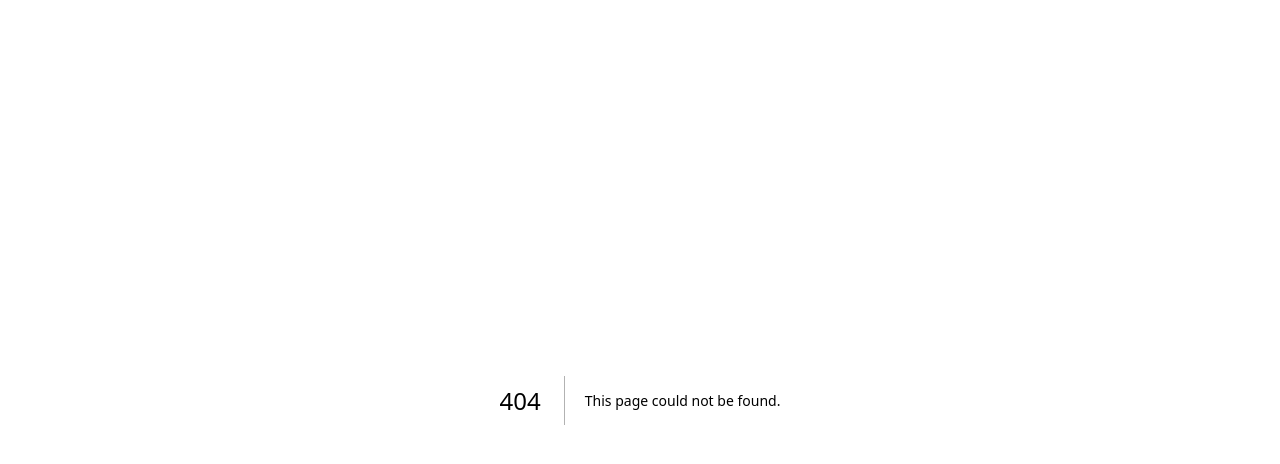
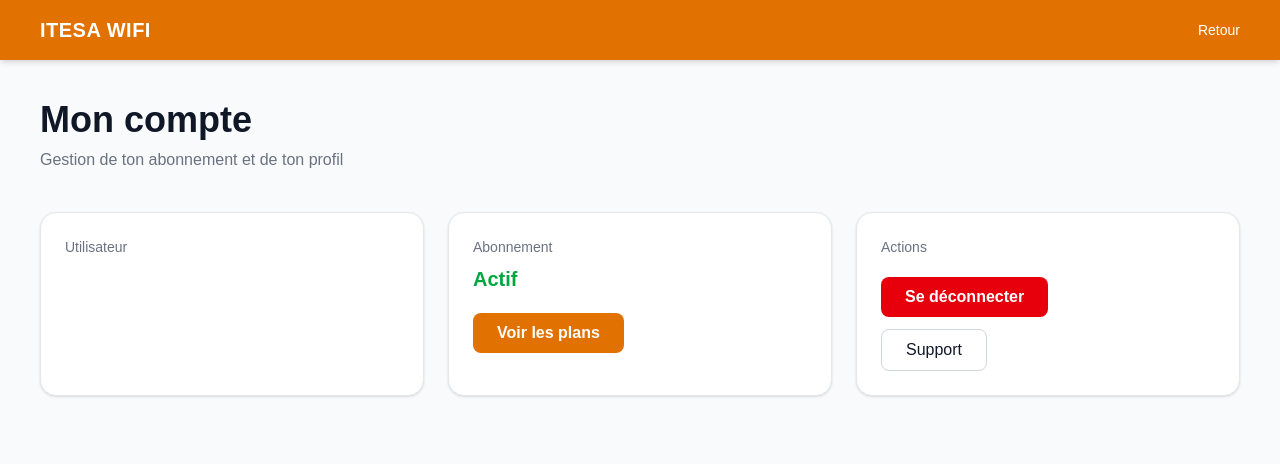
Before and after one commit to jeanantoinenaruto-cell/Itesa, a Next.js app: page /account in a window 1280 px wide. Before the commit this address had no page. Shown: the top 464 px of the page. Built offline with nearby package versions, Linux system fonts and the light colour scheme.

Commit message:
mercredi 6 juillet update

```diff
--- /dev/null
+++ b/app/account/page.tsx
@@ -0,0 +1,114 @@
+"use client";
+
+import { useUser } from "@/hooks/useUser";
+import { supabase } from "@/lib/supabase";
+import { useRouter } from "next/navigation";
+
+export default function AccountPage() {
+  const { user, loading } = useUser();
+  const router = useRouter();
+
+  async function logout() {
+    await supabase.auth.signOut();
+    router.push("/");
+  }
+
+  return (
+    <main className="min-h-screen bg-gray-50 text-gray-900">
+
+      {/* TOP BAR */}
+      <header className="flex justify-between items-center px-6 md:px-10 py-4 bg-amber-600 text-white shadow-md">
+        <h1 className="text-xl font-bold tracking-wide">
+          ITESA WIFI
+        </h1>
+
+        <button
+          onClick={() => router.push("/")}
+          className="text-sm font-medium hover:underline"
+        >
+          Retour
+        </button>
+      </header>
+
+      {/* CONTENT */}
+      <section className="px-6 md:px-10 py-10">
+
+        <div className="mb-10">
+          <h2 className="text-3xl md:text-4xl font-extrabold">
+            Mon compte
+          </h2>
+
+          <p className="text-gray-500 mt-2">
+            Gestion de ton abonnement et de ton profil
+          </p>
+        </div>
+
+        <div className="grid grid-cols-1 lg:grid-cols-3 gap-6">
+
+          {/* USER */}
+          <div className="bg-white border border-gray-200 rounded-2xl p-6 shadow-sm">
+            <p className="text-sm text-gray-500">Utilisateur</p>
+
+            {loading ? (
+              <p className="mt-2">Chargement...</p>
+            ) : (
+              <>
+                <p className="text-xl font-bold mt-1">
+                  {user?.name}
+                </p>
+
+                <p className="text-gray-500 text-sm mt-2">
+                  {user?.email}
+                </p>
+              </>
+            )}
+          </div>
+
+          {/* SUBSCRIPTION */}
+          <div className="bg-white border border-gray-200 rounded-2xl p-6 shadow-sm">
+            <p className="text-sm text-gray-500">Abonnement</p>
+
+            <p className="text-green-600 font-bold text-xl mt-2">
+              Actif
+            </p>
+
+            <div className="mt-5">
+              <button
+                onClick={() => router.push("/plans")}
+                className="bg-amber-600 text-white px-6 py-2 rounded-lg font-bold hover:bg-amber-700 transition"
+              >
+                Voir les plans
+              </button>
+            </div>
+          </div>
+
+          {/* ACTIONS */}
+          <div className="bg-white border border-gray-200 rounded-2xl p-6 shadow-sm">
+            <p className="text-sm text-gray-500">Actions</p>
+
+            <div className="mt-5 flex flex-col items-start gap-3">
+
+              <button
+                onClick={logout}
+                className="inline-flex w-auto bg-red-600 text-white px-6 py-2 rounded-lg font-bold hover:bg-red-700 transition"
+              >
+                Se déconnecter
+              </button>
+
+              <button
+                onClick={() => router.push("/contact")}
+                className="inline-flex w-auto border border-gray-300 bg-white px-6 py-2 rounded-lg hover:bg-gray-50 transition"
+              >
+                Support
+              </button>
+
+            </div>
+          </div>
+
+        </div>
+
+      </section>
+
+    </main>
+  );
+}
--- a/app/contact/page.tsx
+++ b/app/contact/page.tsx
@@ -51,6 +51,10 @@ export default function Contact() {
           <a href="/">Accueil</a>
           <a href="/plans">Plans</a>
           <a href="/contact">Contact</a>
+          {user && (
+            <a href="/account">Mon Compte</a>
+          )}
+
 
           {!user ? (
             <>
@@ -89,6 +93,9 @@ export default function Contact() {
             <a onClick={() => setOpen(false)} href="/">Accueil</a>
             <a onClick={() => setOpen(false)} href="/plans">Plans</a>
             <a onClick={() => setOpen(false)} href="/contact">Contact</a>
+            {user && (
+            <a onClick={() => setOpen(false)} href="/account">Mon Compte</a>
+          )}
 
             {!user ? (
               <>
--- a/app/forgot-password/page.tsx
+++ b/app/forgot-password/page.tsx
@@ -1,5 +1,4 @@
 "use client";
-import { Eye, EyeOff } from "lucide-react"
 import { useState } from "react";
 import { useRouter } from "next/navigation";
 
--- a/app/login/page.tsx
+++ b/app/login/page.tsx
@@ -53,7 +53,7 @@ export default function Login() {
   }
 
   const inputStyle =
-  " w-full p-3 rounded-lg bg-white/10 text-white mb-3 outline-none border border-white/10 placeholder-white/60"
+  " w-full p-3 rounded-lg bg-white/10 text-white mb-3 outline-none border border-white/10 placeholder-white/60 "
 
   return (
     <main className="relative min-h-screen overflow-hidden">
@@ -69,7 +69,7 @@ export default function Login() {
         </div>
 
       </div>
-      <div className="absolute inset-0 bg-black/50"></div>
+      <div className="absolute inset-0 bg-black/50 r"></div>
 
       <div className="relative z-10 flex items-center justify-center min-h-screen">
 
@@ -97,30 +97,31 @@ export default function Login() {
        className={inputStyle}
        onChange={(e) => setEmail(e.target.value)}
        />
+<div className="relative">
+
+  <input
+    type={showPassword ? "text" : "password"}
+    placeholder="Mot de passe"
+    value={password}
+    className={`${inputStyle}`}
+    onChange={(e) => setPassword(e.target.value)}
 
 
-        <input
-      type={showPassword ? "text" : "password"}
-       placeholder="Mot de passe"
-       value={password}
-       className={inputStyle}
-       onChange={(e) => setPassword(e.target.value)}
-       />
+  />
 
   <button
     type="button"
     onClick={() => setShowPassword(!showPassword)}
-    className="mb-0 -translate-y-1/2 text-white/70 hover:text-white"
+    className=" absolute py-4 px-3  right-0 text-white/70 hover:text-white"
   >
     {showPassword ? <EyeOff size={18} /> : <Eye size={18} />}
   </button>
-
-
+</div>
 
    <div className="flex justify-end mb-3">
   <button
     onClick={() => router.push("/forgot-password")}
-    className="text-xs sm:text-sm text-white/70 hover:text-white underline transition"
+    className=" text-xs sm:text-sm text-white/70 hover:text-white underline transition"
   >
     Mot de passe oublié ?
   </button>
@@ -146,7 +147,7 @@ export default function Login() {
        onClick={() => router.push("/")}
        className="w-full mt-3 border border-white/20 text-white p-3 rounded-lg hover:bg-white/10 transition"
        >
-        retour a laccueil
+         ← retour a laccueil
        </button>
         </div>
       </div>
--- a/app/page.tsx
+++ b/app/page.tsx
@@ -75,6 +75,10 @@ export default function Home() {
           <Link href="/plans">Plans</Link>
           <Link href="/contact">Contact</Link>
 
+          {user && (
+            <Link href="/account">Mon Compte</Link>
+          )}
+
 
           {!user ? (
             <>
@@ -113,6 +117,9 @@ export default function Home() {
             <Link onClick={() => setOpen(false)} href="/">Accueil</Link>
             <Link onClick={() => setOpen(false)} href="/plans">Plans</Link>
             <Link onClick={() => setOpen(false)} href="/contact">Contact</Link>
+             {user && (
+            <Link onClick={() => setOpen(false)} href="/account">Mon Compte</Link>
+          )}
 
             {!user ? (
               <>
--- a/app/plans/page.tsx
+++ b/app/plans/page.tsx
@@ -67,6 +67,11 @@ export default function Plans() {
           <Link href="/plans">Plans</Link>
           <Link href="/contact">Contact</Link>
 
+          {user && (
+            <Link href="/account">Mon Compte</Link>
+          )}
+
+
           {!user ? (
             <>
               <Link href="/signup">S'inscrire</Link>
@@ -104,6 +109,9 @@ export default function Plans() {
             <Link onClick={() => setOpen(false)} href="/">Accueil</Link>
             <Link onClick={() => setOpen(false)} href="/plans">Plans</Link>
               <Link onClick={() => setOpen(false)} href="/contact">Contact</Link>
+               {user && (
+            <Link onClick={() => setOpen(false)} href="/account">Mon Compte</Link>
+          )}
 
             {!user ? (
               <>
--- a/app/reset-password/[token]/page.tsx
+++ b/app/reset-password/[token]/page.tsx
@@ -52,7 +52,7 @@ export default function ResetPassword() {
           Reset password
         </h1>
 
-
+        <div className="relative">
           <input
             type={showPassword ? "text" : "password"}
             placeholder="Nouveau mot de passe"
@@ -64,10 +64,11 @@ export default function ResetPassword() {
           <button
             type="button"
             onClick={() => setShowPassword(!showPassword)}
-            className="mb-3 -translate-y-1/2 text-white/70"
+            className="mb-3 absolute py-4 px-3  right-0 -translate-y-1/2 text-white/70"
           >
             {showPassword ? <EyeOff size={18} /> : <Eye size={18} />}
           </button>
+          </div>
 
 
         <button
--- a/app/signup/page.tsx
+++ b/app/signup/page.tsx
@@ -168,7 +168,7 @@ if (insertError) {
             className={inputStyle}
             onChange={(e) => setPhone(e.target.value)}
           />
-
+ <div className="relative">
           <input
             type={showPassword ? "text" : "password"}
             placeholder="Mot de passe"
@@ -181,10 +181,12 @@ if (insertError) {
   <button
     type="button"
     onClick={() => setShowPassword(!showPassword)}
-    className="mb-3 -translate-y-1/2 text-white/70 hover:text-white"
+    className="mb-3 absolute py-4 px-3  right-0 -translate-y-1/2 text-white/70 hover:text-white"
   >
     {showPassword ? <EyeOff size={18} /> : <Eye size={18} />}
   </button>
+
+  </div>
 
 
 
```
